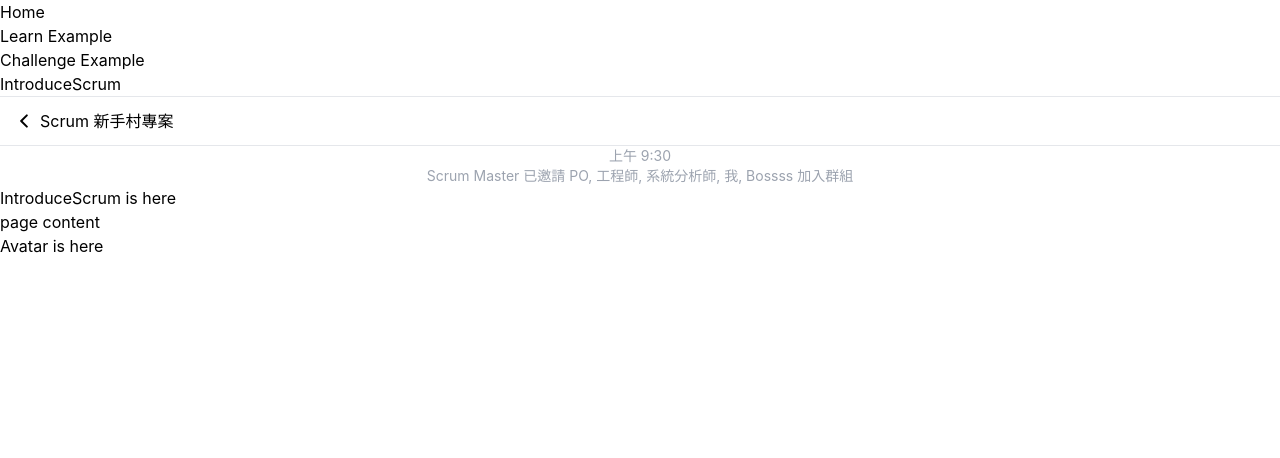
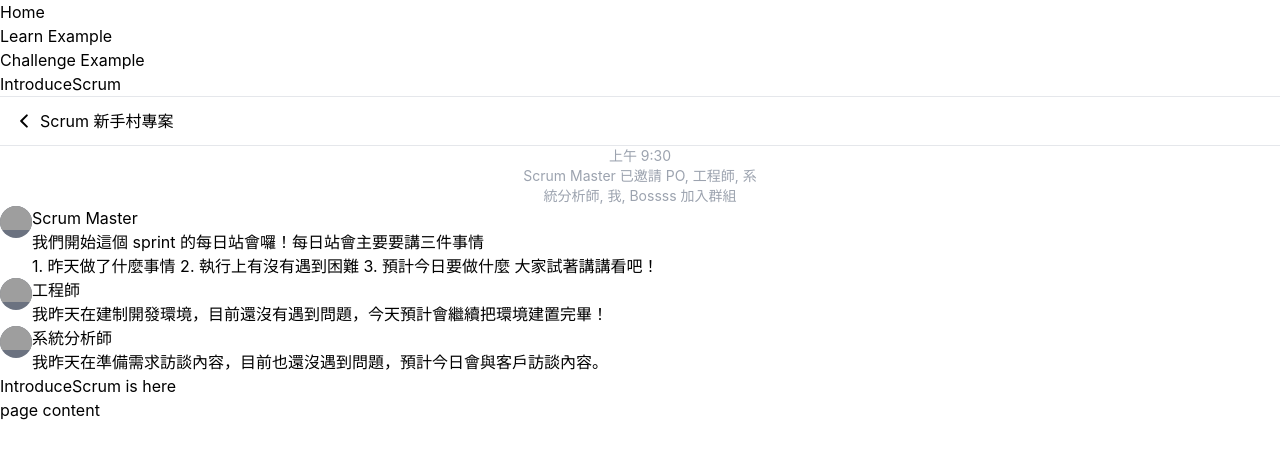
Before and after one commit to alphatero/f2e_scrum_frontend, a React (Create React App) app: page /IntroduceScrum in a window 1280 px wide. Shown: the top 458 px of the page. Built offline with nearby package versions, Linux system fonts and the light colour scheme; grey boxes are pictures that could not be loaded.

Commit message:
feat: initial ChatLog components

```diff
--- a/src/components/introduceScrum/Avatar.jsx
+++ /dev/null
@@ -1,9 +0,0 @@
-import React from 'react';
-
-function Avatar() {
-  return (
-    <h2>Avatar is here</h2>
-  );
-}
-
-export default Avatar;
--- a/src/components/introduceScrum/BeginMsg.jsx
+++ b/src/components/introduceScrum/BeginMsg.jsx
@@ -5,7 +5,7 @@ function BeginMsg({ time, text }) {
   return (
     <div className="flex flex-col items-center text-center">
       <p className="text-sm text-gray-400">{ time }</p>
-      { !!text && <p className="text-sm text-gray-400 max-w-[60%]">{text}</p> }
+      { !!text && <p className="text-sm text-gray-400 max-w-[240px]">{text}</p> }
     </div>
   );
 }
--- /dev/null
+++ b/src/components/introduceScrum/ChatLog.jsx
@@ -0,0 +1,43 @@
+import React from 'react';
+import PropTypes from 'prop-types';
+
+function ChatLog({ character, content }) {
+  return (
+    <div className="flex flex-row items-start">
+
+      {/* Avatar */}
+      <div className="w-8 h-8 overflow-hidden rounded-full bg-gray-500">
+        <img
+          className="object-cover object-center"
+          src="#"
+          alt="avatar alt"
+        />
+      </div>
+
+      {/* Chat content */}
+      <div>
+
+        {/* character title */}
+        <p>{ character }</p>
+
+        {/* Chat content */}
+        {content.map((item) => <p>{item}</p>)}
+      </div>
+    </div>
+  );
+}
+
+ChatLog.propTypes = {
+  character: PropTypes.string,
+  content: PropTypes.string,
+};
+
+ChatLog.defaultProps = {
+  character: 'default character name',
+  content: [
+    'msg01',
+    'msg02',
+  ],
+};
+
+export default ChatLog;
--- a/src/components/introduceScrum/index.jsx
+++ b/src/components/introduceScrum/index.jsx
@@ -1,5 +1,9 @@
 import NavBar from './NavBar';
 import BeginMsg from './BeginMsg';
-import Avatar from './Avatar';
+import ChatLog from './ChatLog';
 
-export { NavBar, BeginMsg, Avatar };
+export {
+  NavBar,
+  BeginMsg,
+  ChatLog,
+};
--- a/src/views/IntroduceScrum.jsx
+++ b/src/views/IntroduceScrum.jsx
@@ -1,20 +1,44 @@
 import React from 'react';
-import { NavBar, BeginMsg, Avatar } from '../components/introduceScrum';
+import {
+  NavBar,
+  BeginMsg,
+  ChatLog,
+} from '../components/introduceScrum';
 
 function IntroduceScrum() {
+  const previousPageName = 'Scrum 新手村專案';
   const beginMsg = {
     time: '上午 9:30',
     text: 'Scrum Master 已邀請 PO, 工程師, 系統分析師, 我, Bossss 加入群組',
   };
+  const chatLogData = [
+    {
+      character: 'Scrum Master',
+      content: [
+        '我們開始這個 sprint 的每日站會囉！每日站會主要要講三件事情',
+        '1. 昨天做了什麼事情 2. 執行上有沒有遇到困難 3. 預計今日要做什麼  大家試著講講看吧！',
+      ],
+    },
+    {
+      character: '工程師',
+      content: ['我昨天在建制開發環境，目前還沒有遇到問題，今天預計會繼續把環境建置完畢！'],
+    },
+    {
+      character: '系統分析師',
+      content: ['我昨天在準備需求訪談內容，目前也還沒遇到問題，預計今日會與客戶訪談內容。'],
+    },
+  ];
 
   return (
     <div>
-      <NavBar previousPage="Scrum 新手村專案" />
+      <NavBar previousPage={previousPageName} />
       <hr />
       <BeginMsg time={beginMsg.time} text={beginMsg.text} />
+      {
+        chatLogData.map((item) => <ChatLog character={item.character} content={item.content} />)
+      }
       <h3>IntroduceScrum is here</h3>
       <p>page content</p>
-      <Avatar />
     </div>
   );
 }
```
